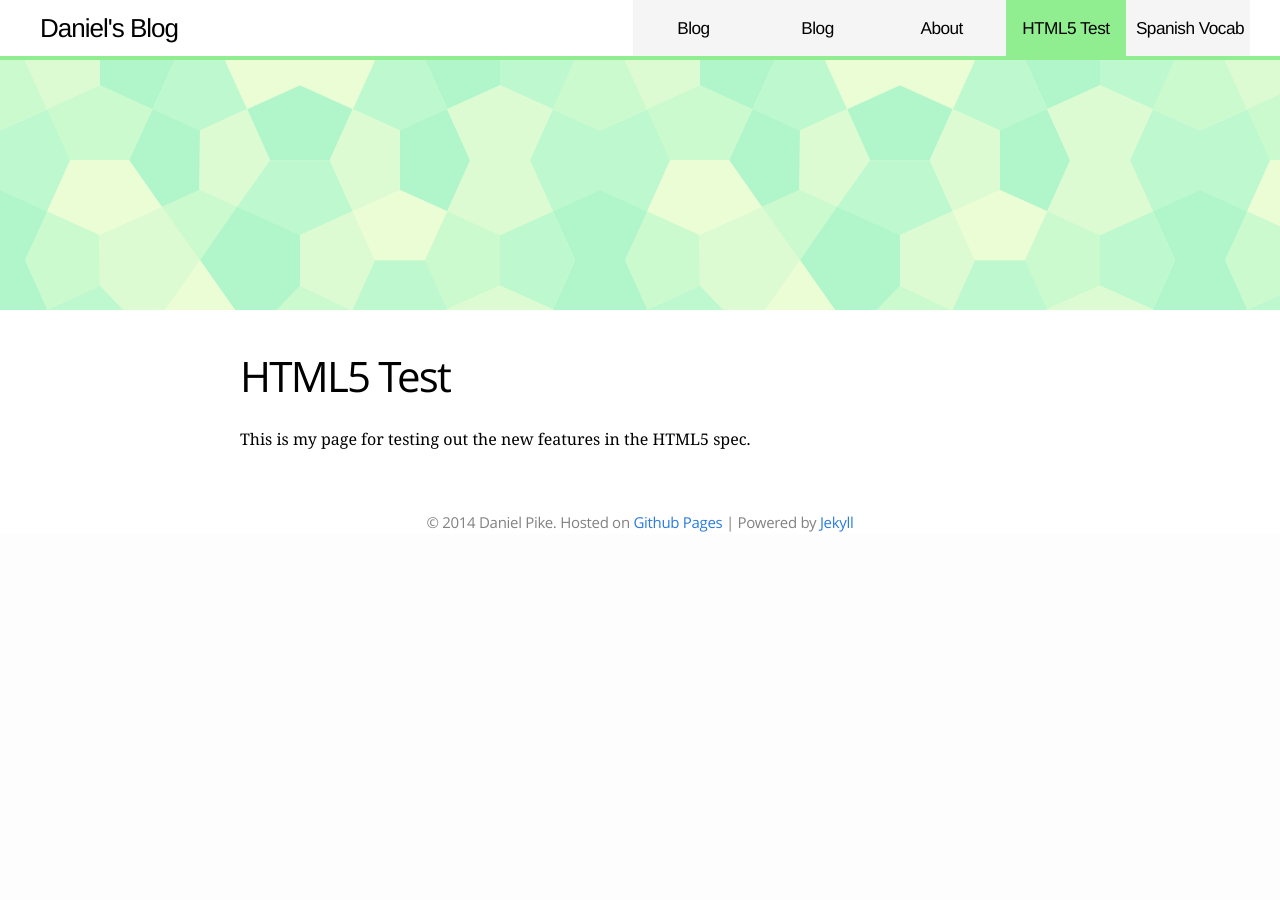
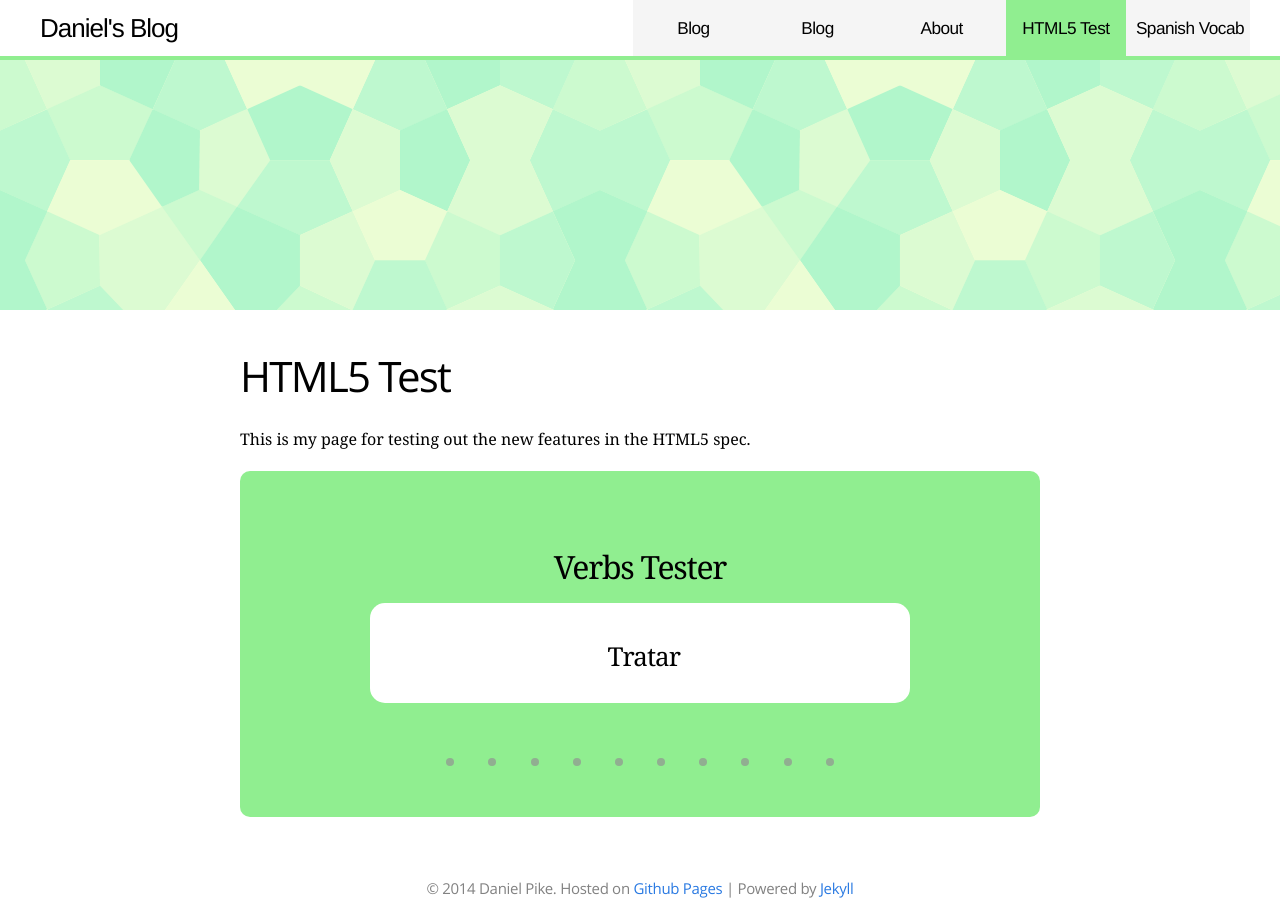
Before and after one commit to Danny72/danny72.github.io, a Jekyll site: the page built from z-html5.md, in a window 1280 px wide. Built offline with Jekyll 4.4.1, drawn with Linux system fonts in a browser that asks for light colours; nearby versions of some CDN libraries.

Commit message:
added verb to html5

```diff
--- a/css/main.css
+++ b/css/main.css
@@ -776,6 +776,70 @@ h1.latest-header {
 div.post_footer p { display: inline-block; }
 
 /************
+* HTML5
+************/
+
+#verb_container {
+  text-align:center;
+  background: lightgreen;
+  border-radius: 10px;
+  padding: 40px;
+}
+
+div.flip_container { perspective: 1000; }
+
+div.flip_container:hover .flipper, div.flip_container.hover .flipper {
+  transform: rotateY(180deg);
+}
+
+.front, .back {
+  backface-visibility: hidden;
+  position: absolute;
+  top: 0;
+  left: 44%;
+}
+
+.front {
+  z-index: 2;
+  transform: rotateY(0deg);
+}
+
+.back {
+  transform: rotateY(180deg);
+}
+
+div.flipper {
+  padding-top: 50px;
+  padding-bottom: 50px;
+  background: white;
+  border-radius: 15px;
+  width: 75%;
+  margin: 0 auto;
+  transition: 0.6s;
+  transform-style: preserve-3d;
+  position: relative;
+}
+
+ul.progress_bar {
+  padding: 5px;
+  margin-top: 40px;
+  margin-left: 0px;
+}
+
+li.dot {
+  padding: 4px;
+  background: #91AE91;
+  display: inline-block;
+  border-radius: 30px;
+  margin-left: 15px;
+  margin-right: 15px;
+}
+
+li.dot.complete {
+  background: white;
+}
+
+/************
 * Footer
 ************/
 
--- a/z-html5.md
+++ b/z-html5.md
@@ -7,3 +7,30 @@ colour: lightgreen
 ---
 
 This is my page for testing out the new features in the HTML5 spec.
+
+<div id='verb_container'>
+  <h2 id='title'>Verbs Tester</h2>
+
+  <div class='flip_container' ontouchstart="this.classList.toggle('hover');">
+    <div class='flipper'>
+      <div class='front'>
+        <h3 id='current_verb'>Tratar</h3>
+      </div>
+      <div class='back'>
+        <h3 id='current_answer'>Test</h3>
+      </div>
+    </div>
+  </div>
+  <ul class='progress_bar'>
+    <li class='dot'></li>
+    <li class='dot'></li>
+    <li class='dot'></li>
+    <li class='dot'></li>
+    <li class='dot'></li>
+    <li class='dot'></li>
+    <li class='dot'></li>
+    <li class='dot'></li>
+    <li class='dot'></li>
+    <li class='dot'></li>
+  </ul>
+</div>
```
Also changed, not shown: data/vocab.json (+33 -1 lines).
